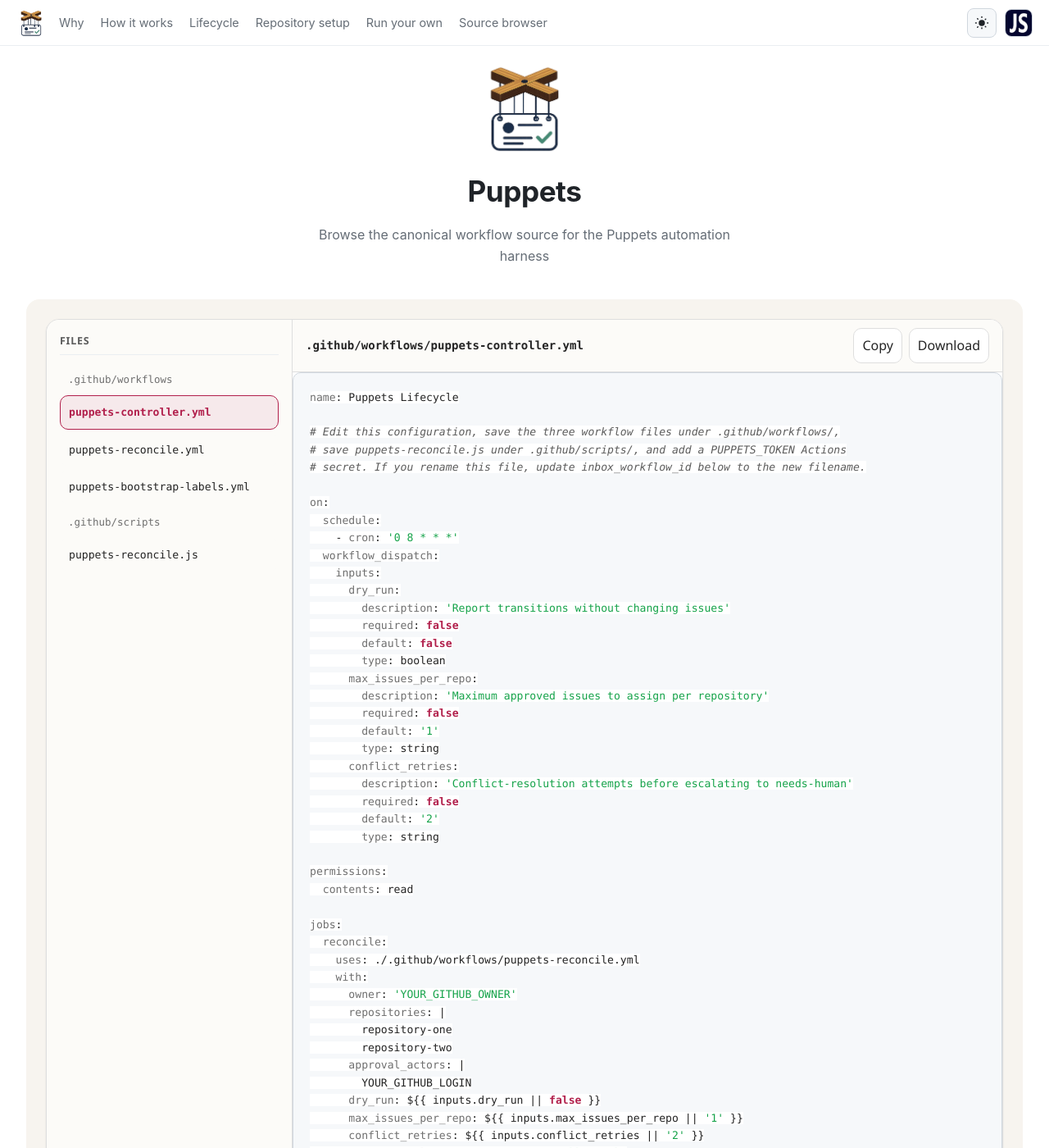
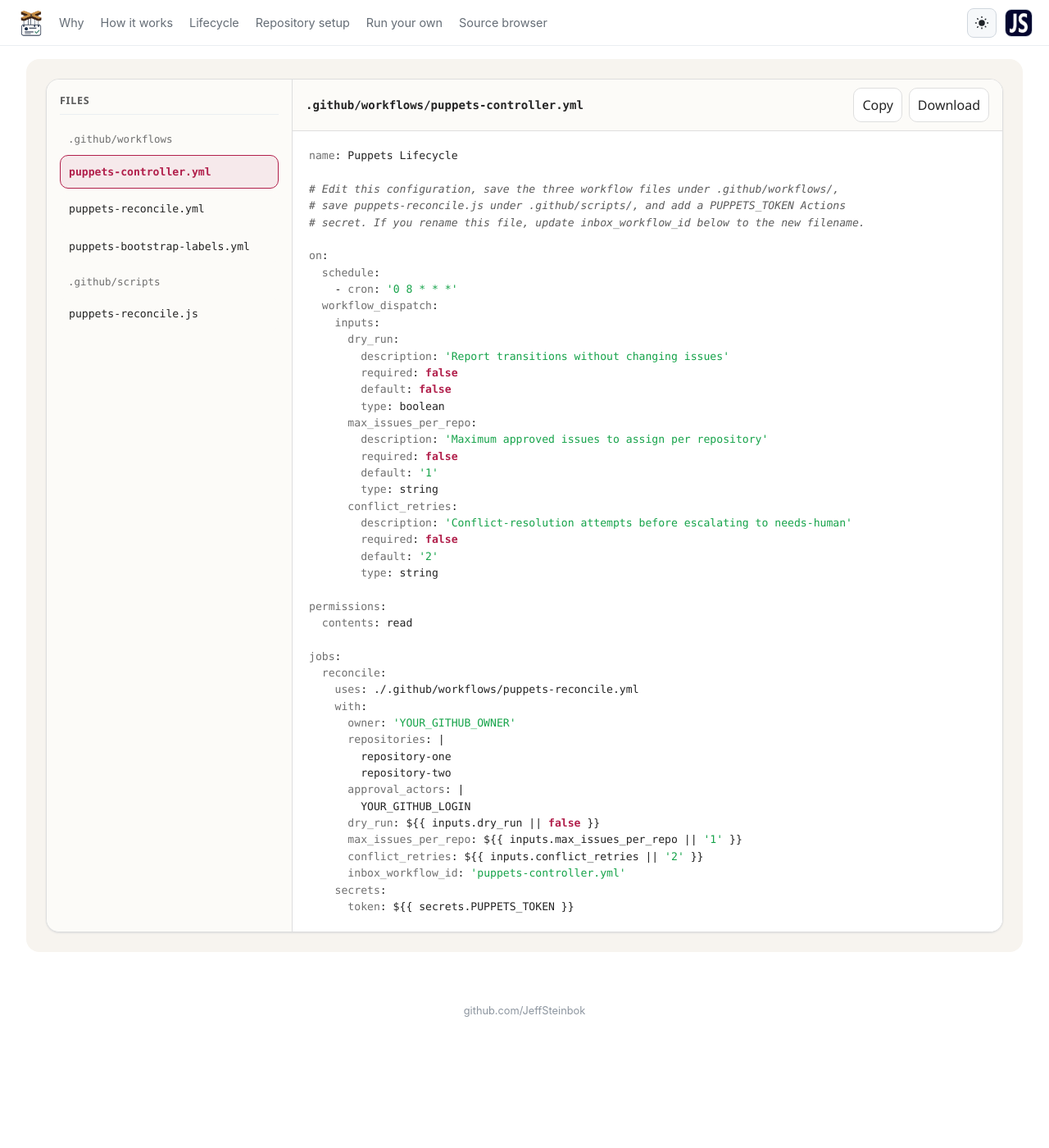
Before and after one commit to JeffSteinbok/JeffSteinbok.github.io, a Jekyll site: the page built from puppets/explorer.html, in a window 1280 px wide and 1400 px high. Shown: the whole window at 82% size. Built offline with Jekyll 4.4.1, drawn with Linux system fonts in a browser that asks for light colours.

Commit message:
Publish Puppets docs (source 7ab02e2)

```diff
--- a/puppets/explorer.html
+++ b/puppets/explorer.html
@@ -2,11 +2,8 @@
 layout: doc
 title: Puppets canonical workflow source browser
 permalink: /puppets/explorer.html
-hero_image: /puppets/puppetslogo.png
 header_logo: /puppets/puppetslogo.png
 header_logo_url: /puppets/
-heading: Puppets
-tagline: Browse the canonical workflow source for the Puppets automation harness
 nav:
   - label: Why
     url: "/puppets/#why-it-exists"
@@ -21,14 +18,6 @@ nav:
   - label: Source browser
     url: "/puppets/explorer.html"
 ---
-<script>
-  (() => {
-    const param = new URLSearchParams(window.location.search).get("scoutTheme");
-    const theme =
-      param || (window.matchMedia("(prefers-color-scheme: dark)").matches ? "dark" : "light");
-    document.documentElement.setAttribute("data-theme", theme);
-  })();
-</script>
 <style>
     :root {
       color-scheme: light;
@@ -219,7 +208,21 @@ nav:
     }
     .puppets-explorer .status.error { color: var(--cp-danger); }
 
-    .puppets-explorer .hljs { color: var(--cp-text); background: var(--cp-surface); }
+    /* Neutralize the site's prose (.doc) code chrome inside the widget and
+       let the code block fill its surface instead of hugging each text run. */
+    .puppets-explorer pre,
+    .puppets-explorer code {
+      border: 0;
+      border-radius: 0;
+      background: transparent;
+    }
+    .puppets-explorer code { padding: 0; }
+    .puppets-explorer .copy-btn { display: none; }
+    .puppets-explorer .hljs {
+      display: block;
+      color: var(--cp-text);
+      background: transparent;
+    }
     .puppets-explorer .hljs-comment,
     .puppets-explorer .hljs-quote { color: var(--cp-text-muted); font-style: italic; }
     .puppets-explorer .hljs-keyword,
```
Also changed, not shown: 1 other file.
